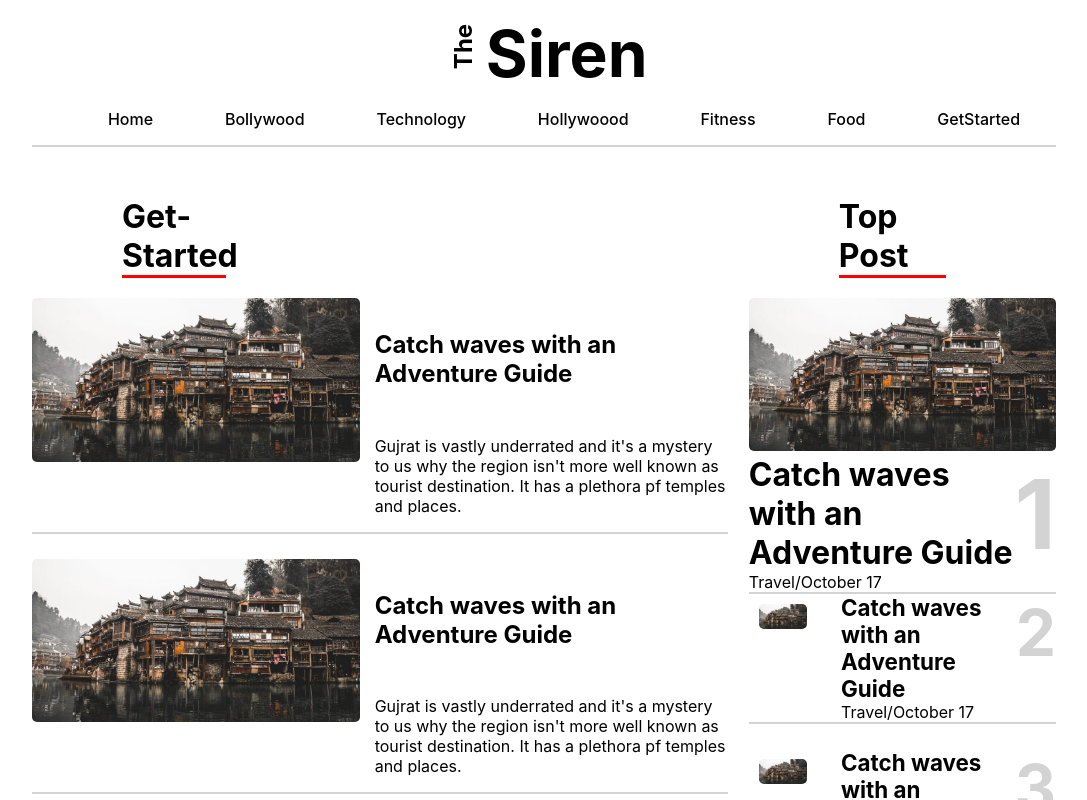
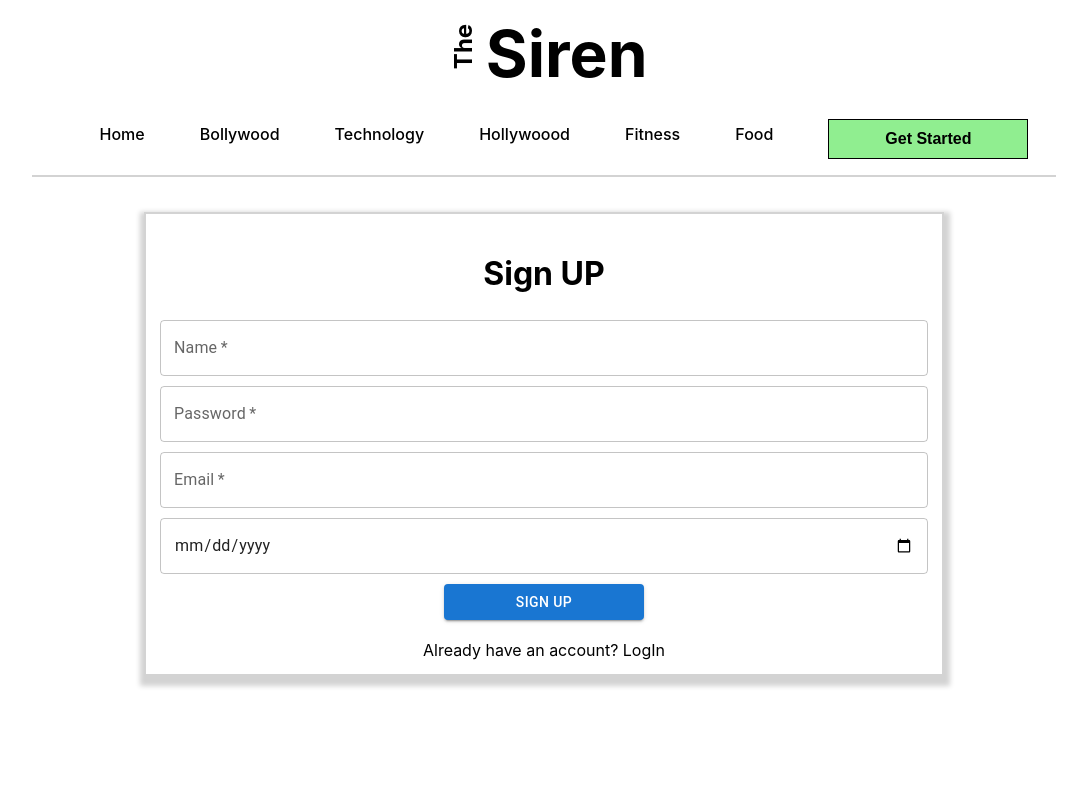
Before and after one commit to MernRash/react-blog, a React (Create React App) app: page /get-started in a window 1280 px wide. Shown: the top 800 px of the page, without its empty margins (96-1183 px from the left). Built offline with nearby package versions, Linux system fonts and the light colour scheme.

Commit message:
Blog Update

```diff
--- a/package.json
+++ b/package.json
@@ -3,6 +3,9 @@
   "version": "0.1.0",
   "private": true,
   "dependencies": {
+    "@emotion/react": "^11.6.0",
+    "@emotion/styled": "^11.6.0",
+    "@mui/material": "^5.1.1",
     "@testing-library/jest-dom": "^5.11.4",
     "@testing-library/react": "^11.1.0",
     "@testing-library/user-event": "^12.1.10",
--- /dev/null
+++ b/src/Components/GetStarted/Login.js
@@ -0,0 +1,33 @@
+import React,{useState} from 'react';
+import TextField from '@mui/material/TextField';
+import Button from '@mui/material/Button';
+import './login.css';
+import SignUP from './Signup';
+
+
+export default function Login(){
+const [showLogIn,setShowLogIn] = useState(true);
+    return(
+        <div className="log-in-container">
+        {
+            showLogIn ?
+            <SignUP showLogIn = {()=>setShowLogIn(!showLogIn)}/>
+            :
+
+
+            <form>
+                <h2>LogIn</h2>
+                <div className="input-container">
+            <TextField label='Username' placeholder='Enter username' fullWidth required/>
+            <TextField label='Password' placeholder='Enter password' type='password' fullWidth required/>
+            </div>
+            <div className="btn-container">
+            <Button className="btn" variant="contained">Login</Button>
+            <span onClick={()=>setShowLogIn(!showLogIn)}>Don't have an account? SignUp</span>
+            </div>
+            </form>
+
+        }
+       </div>
+    )
+}
--- /dev/null
+++ b/src/Components/GetStarted/Signup.js
@@ -0,0 +1,22 @@
+import React from "react";
+import TextField from '@mui/material/TextField';
+import Button from '@mui/material/Button';
+
+export default function SignUP(props){
+
+    return(
+        <div className="SignUp-Container">
+            <h2>Sign UP</h2>
+            <div className="input-container">
+            <TextField label='Name' placeholder='Enter Name' fullWidth required/>
+            <TextField label='Password' placeholder='Enter password' type='password' fullWidth required/>
+            <TextField label='Email' placeholder='Enter Email' type="email" fullWidth required/>
+            <TextField label='' placeholder='D.O.B' type='date' fullWidth required/>
+            </div>
+            <div className="btn-container">
+            <Button className="btn" variant="contained">Sign Up</Button>
+            <span onClick={props.showLogIn}>Already have an account? LogIn</span>
+            </div>
+            </div>
+    )
+}
--- /dev/null
+++ b/src/Components/GetStarted/login.css
@@ -0,0 +1,59 @@
+.log-in-container{
+    display: flex;
+    justify-content: center;
+    align-items: center;
+}
+
+.SignUp-Container {
+    border: 2px solid lightgray;
+    box-sizing: border-box;
+    margin-top: 35px;
+    width: 800px;
+    padding: 14px;
+    box-shadow: 1px 5px 5px 5px lightgrey;
+}
+
+h2{
+    text-align: center;
+    font-size: 2rem;
+}
+
+form{
+    border: 2px solid lightgray;
+    box-sizing: border-box;
+    margin-top: 35px;
+    width: 800px;
+    padding: 14px;
+    box-shadow: 1px 5px 5px 5px lightgrey;
+}
+
+.btn-container{
+    display: flex;
+    align-items: center;
+    gap: 20px;
+    flex-direction: column;
+}
+.btn{
+    width: 200px;
+margin-top: 10px !important;
+}
+
+.input-container{
+    display: flex;
+    flex-direction: column;
+    gap: 10px;
+}
+
+@media screen and (min-width:300px) and (max-width:640px){
+    .log-in-container{
+        margin-top: 45px;
+    }
+
+    form{
+        width: 300px;
+    }
+
+    .SignUp-Container{
+        width: 320px;
+    }
+}
--- a/src/Components/Main/main.js
+++ b/src/Components/Main/main.js
@@ -4,6 +4,7 @@ import {Routes,Route} from 'react-router-dom'
 import Home from "../Home/home";
 import Catagory from "../Catagory/catagory";
 import Blog from "../Blog/blog";
+import Login from "../GetStarted/Login";
 
 function Main(){
 
@@ -14,6 +15,7 @@ function Main(){
                 <Route path="/" element={<Home/>} />
                 <Route path="/:catagory" element={<Catagory />} exact/>
                 <Route path="/:catagory/:id" element={<Blog />} exact/>
+                <Route path="/get-started" element={<Login />} exact />
             </Routes>
         </div>
     )
--- a/src/Components/Navbar/nav.css
+++ b/src/Components/Navbar/nav.css
@@ -28,7 +28,19 @@ nav{
 }
 
 
+.btn{
+    background-color: lightgreen;
+    border: 1px solid #000;
+    outline: none;
+    padding: 10px;
+    font-size: 16px;
+    font-weight: bold;
+}
 
+.btn:hover{
+    background-color: limegreen;
+    color: #fff;
+}
 
 
 nav .nav-links {
--- a/src/Components/Navbar/nav.js
+++ b/src/Components/Navbar/nav.js
@@ -2,6 +2,7 @@ import React,{useState} from 'react';
 import './nav.css';
 import { HiMenu, HiOutlineX } from "react-icons/hi";
 import {NavLink} from "react-router-dom";
+
 
 function NavBar(){
     const [showNavLinks, setShowNavLinks]=useState(false);
@@ -13,7 +14,7 @@ function NavBar(){
             {to:"/hollywoood", catagory:"Hollywoood"},
             {to:"/fitness", catagory:"Fitness"},
             {to:"/food", catagory:"Food"},
-            {to:"/get-started", catagory:"GetStarted"},
+
 
         ]
         return(
@@ -32,6 +33,7 @@ function NavBar(){
                             <li><NavLink to={item.to} activeClassName="active" exact>{item.catagory} </NavLink> </li>
                           )})
                       }
+                      <NavLink to="/get-started"><button className="btn">Get Started</button></NavLink>
                     </ul>
                     <div className="hamburg-menu" onClick={()=>setShowNavLinks(!showNavLinks)}>
                    {showNavLinks?<HiOutlineX />:<HiMenu/>}
```
Also changed, not shown: 1 other file (tests, documents, lock files or other folders).
